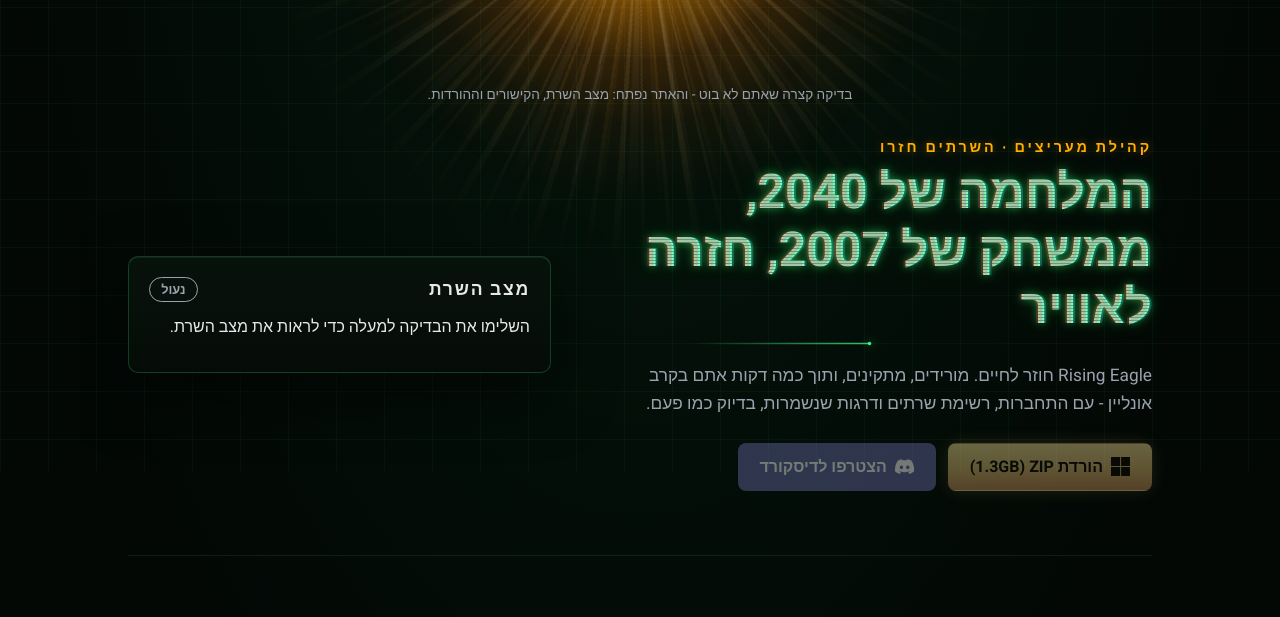
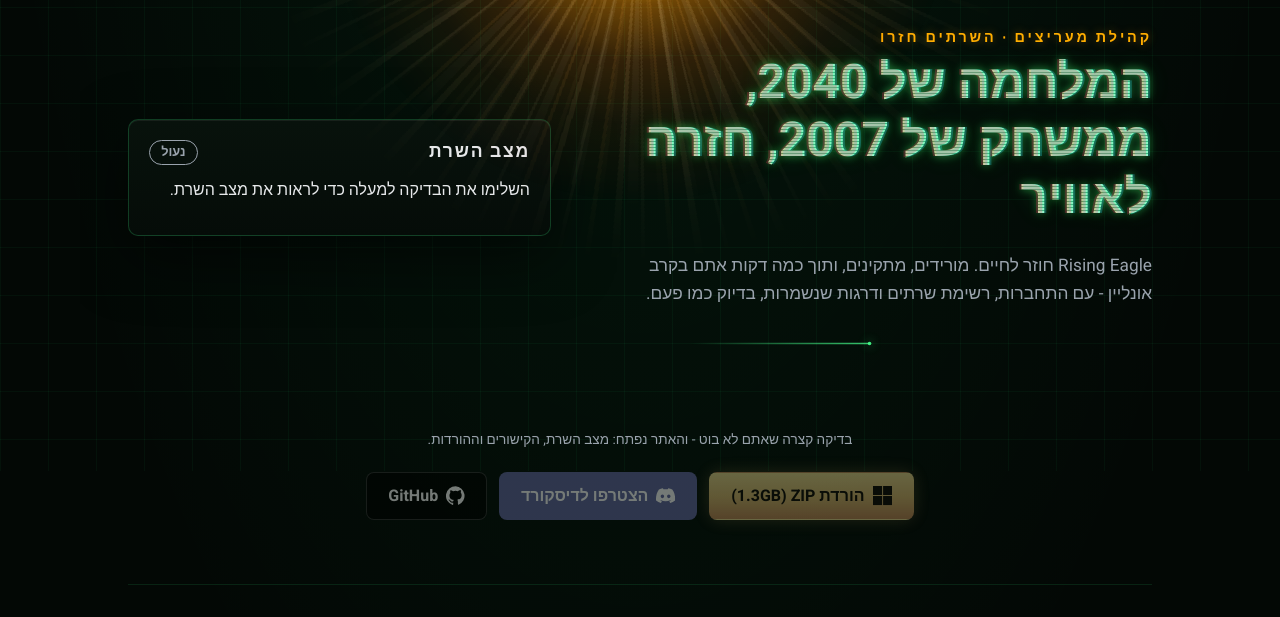
Before and after one commit to rising2code/Rising2, a plain HTML site: page DeployProjects/LandingPage/index.html in a window 1280 px wide. Shown: the part 329-946 px from the top of the page. Drawn offline with Linux system fonts and the light colour scheme.

Commit message:
Landing page: hero text | status, then the check and the buttons (Download, Discord, GitHub) centred; no links in the footer or FAQ
Co-Authored-By: Claude Opus 5.5 <noreply@anthropic.com>

```diff
--- a/DeployProjects/LandingPage/app.js
+++ b/DeployProjects/LandingPage/app.js
@@ -56,7 +56,7 @@ const T = {
     "faq.q1": "זה בחינם?", "faq.a1": "כן.",
     "faq.q2": "למה השרת לפעמים ישן?",
     "faq.a2": "הפרויקט ממומן על ידי מעריצים. כדי לחסוך בעלויות, שרת המשחק נכבה לבד אם אף אחד לא שיחק ב-15 הדקות האחרונות, או ב-05:00 בבוקר בכל יום. ככה כולנו יכולים להרשות לעצמנו לשחק שוב. כל הנקודות והדרגות נשמרות עד ההפעלה הבאה.",
-    "faq.q3": "איך יוצרים איתכם קשר?", "faq.a3": "בדיסקורד:",
+    "faq.q3": "איך יוצרים איתכם קשר?", "faq.a3": "בשרת הדיסקורד שלנו (Discord).",
     "footer.fan": "פרויקט מעריצים לא רשמי ללא מטרות רווח. Rising Eagle הוא סימן מסחרי של Invasion Interactive. אין קשר בין Rising2 לבעלי הזכויות.",
   },
   en: {
@@ -107,7 +107,7 @@ const T = {
     "faq.q1": "Is this FREE?", "faq.a1": "Yes.",
     "faq.q2": "Why is the server sometimes asleep?",
     "faq.a2": "This project is funded by fans. To save costs, the game server shuts down automatically if nobody has played in the last 15 minutes, or at 5 AM every day. That way we can all afford to play again. All scores and ranks are saved until the next server start.",
-    "faq.q3": "How do I contact you?", "faq.a3": "On Discord:",
+    "faq.q3": "How do I contact you?", "faq.a3": "On our Discord server.",
     "footer.fan": "Unofficial, non-profit fan project. Rising Eagle is a trademark of Invasion Interactive. Rising2 is not affiliated with the rights holders.",
   },
 };
--- a/DeployProjects/LandingPage/index.html
+++ b/DeployProjects/LandingPage/index.html
@@ -16,6 +16,7 @@
   <!-- Icons, used with <svg><use href="#i-..."/></svg> -->
   <svg width="0" height="0" style="position:absolute" aria-hidden="true">
     <symbol id="i-discord" viewBox="0 0 24 24"><path fill="currentColor" d="M20.317 4.37a19.79 19.79 0 0 0-4.885-1.515.074.074 0 0 0-.079.037c-.21.375-.444.865-.608 1.25a18.27 18.27 0 0 0-5.487 0 12.64 12.64 0 0 0-.617-1.25.077.077 0 0 0-.079-.037A19.74 19.74 0 0 0 3.677 4.37a.07.07 0 0 0-.032.027C.533 9.046-.32 13.58.099 18.058a.082.082 0 0 0 .031.056 19.9 19.9 0 0 0 5.993 3.03.078.078 0 0 0 .084-.028c.462-.63.874-1.295 1.226-1.994a.076.076 0 0 0-.041-.106 13.1 13.1 0 0 1-1.872-.892.077.077 0 0 1-.008-.128c.126-.094.252-.192.372-.291a.074.074 0 0 1 .078-.01c3.928 1.793 8.18 1.793 12.062 0a.074.074 0 0 1 .078.01c.12.098.246.198.373.292a.077.077 0 0 1-.006.127 12.3 12.3 0 0 1-1.873.892.077.077 0 0 0-.041.107c.36.698.772 1.362 1.225 1.993a.076.076 0 0 0 .084.028 19.84 19.84 0 0 0 6.002-3.03.077.077 0 0 0 .032-.054c.5-5.177-.838-9.674-3.549-13.66a.061.061 0 0 0-.031-.03zM8.02 15.33c-1.183 0-2.157-1.085-2.157-2.419 0-1.333.956-2.419 2.157-2.419 1.21 0 2.176 1.096 2.157 2.42 0 1.333-.956 2.418-2.157 2.418zm7.975 0c-1.183 0-2.157-1.085-2.157-2.419 0-1.333.955-2.419 2.157-2.419 1.21 0 2.176 1.096 2.157 2.42 0 1.333-.946 2.418-2.157 2.418z"/></symbol>
+    <symbol id="i-github" viewBox="0 0 24 24"><path fill="currentColor" d="M12 .3a12 12 0 0 0-3.8 23.4c.6.1.8-.3.8-.6v-2.2c-3.3.7-4-1.4-4-1.4-.6-1.4-1.4-1.8-1.4-1.8-1.1-.7.1-.7.1-.7 1.2.1 1.8 1.2 1.8 1.2 1.1 1.8 2.8 1.3 3.5 1 .1-.8.4-1.3.8-1.6-2.7-.3-5.5-1.3-5.5-5.9 0-1.3.5-2.4 1.2-3.2-.1-.3-.5-1.5.1-3.2 0 0 1-.3 3.3 1.2a11.5 11.5 0 0 1 6 0C17.3 4.7 18.3 5 18.3 5c.7 1.7.2 2.9.1 3.2.8.8 1.2 1.9 1.2 3.2 0 4.6-2.8 5.6-5.5 5.9.4.4.8 1.1.8 2.2v3.3c0 .3.2.7.8.6A12 12 0 0 0 12 .3"/></symbol>
     <symbol id="i-windows" viewBox="0 0 24 24"><path fill="currentColor" d="M0 0h11.377v11.372H0zm12.623 0H24v11.372H12.623zM0 12.623h11.377V24H0zm12.623 0H24V24H12.623z"/></symbol>
     <symbol id="i-free" viewBox="0 0 24 24"><path fill="none" stroke="currentColor" stroke-width="2" stroke-linecap="round" stroke-linejoin="round" d="M20 12v8H4v-8M2 7h20v5H2zM12 20V7m0 0H7.5a2.5 2.5 0 1 1 0-5C11 2 12 7 12 7zm0 0h4.5a2.5 2.5 0 1 0 0-5C13 2 12 7 12 7z"/></symbol>
     <symbol id="i-medal" viewBox="0 0 24 24"><path fill="none" stroke="currentColor" stroke-width="2" stroke-linecap="round" stroke-linejoin="round" d="M7 2h10l-3 7h-4zm5 7a6 6 0 1 0 0 12 6 6 0 0 0 0-12zm0 3 1.2 2.4 2.6.4-1.9 1.8.5 2.6-2.4-1.3-2.4 1.3.5-2.6-1.9-1.8 2.6-.4z"/></symbol>
@@ -39,20 +40,11 @@
   <main>
     <!-- ================= Banner + server status ================= -->
     <div class="sun"><i class="corona" aria-hidden="true"></i><i class="corona b" aria-hidden="true"></i><img class="hero-logo" src="assets/logo.png" alt="Rising2"></div>
-    <!-- one human check unlocks the server status, the links and the archive (no crawlers) -->
-    <div id="gate" class="gate">
-      <div class="cf-turnstile"></div>
-      <p id="gate-msg" class="gate-msg" data-i18n="gate.hint"></p>
-    </div>
     <section class="hero">
       <div class="hero-text">
         <p class="kicker" data-i18n="hero.kicker"></p>
         <h1 data-i18n="hero.title"></h1>
         <p class="lead" data-i18n="hero.lead"></p>
-        <div class="cta">
-          <a class="btn primary" data-download href="#"><svg><use href="#i-windows"/></svg><span data-i18n="cta.download"></span></a>
-          <a class="btn discord" data-discord href="#" target="_blank" rel="noopener"><svg><use href="#i-discord"/></svg><span data-i18n="cta.discord"></span></a>
-        </div>
       </div>
 
       <aside id="status" class="status-card" aria-live="polite">
@@ -70,6 +62,17 @@
         </form>
       </aside>
     </section>
+
+    <!-- one human check unlocks the server status, the links and the archive (no crawlers) -->
+    <div id="gate" class="gate">
+      <div class="cf-turnstile"></div>
+      <p id="gate-msg" class="gate-msg" data-i18n="gate.hint"></p>
+    </div>
+    <div class="cta hero-cta">
+      <a class="btn primary" data-download href="#"><svg><use href="#i-windows"/></svg><span data-i18n="cta.download"></span></a>
+      <a class="btn discord" data-discord href="#" target="_blank" rel="noopener"><svg><use href="#i-discord"/></svg><span data-i18n="cta.discord"></span></a>
+      <a class="btn github" data-github href="#" target="_blank" rel="noopener"><svg><use href="#i-github"/></svg><span>GitHub</span></a>
+    </div>
 
     <!-- ================= Why ================= -->
     <section id="why" class="block">
@@ -180,14 +183,13 @@
       <dl class="faq">
         <div><dt data-i18n="faq.q1"></dt><dd data-i18n="faq.a1"></dd></div>
         <div><dt data-i18n="faq.q2"></dt><dd data-i18n="faq.a2"></dd></div>
-        <div><dt data-i18n="faq.q3"></dt><dd><span data-i18n="faq.a3"></span> <a data-discord href="#" target="_blank" rel="noopener">Discord</a></dd></div>
+        <div><dt data-i18n="faq.q3"></dt><dd data-i18n="faq.a3"></dd></div>
       </dl>
     </section>
   </main>
 
   <footer>
     <p data-i18n="footer.fan"></p>
-    <p><a data-discord href="#" target="_blank" rel="noopener">Discord</a> · <a data-github href="#" target="_blank" rel="noopener">GitHub</a></p>
     <p class="build" dir="ltr">dev</p>
   </footer>
 
--- a/DeployProjects/LandingPage/style.css
+++ b/DeployProjects/LandingPage/style.css
@@ -45,7 +45,7 @@ main { overflow-x: clip; } /* the sun aura is wider than a phone */
 
 /* ---------- hero ---------- */
 .hero { display: grid; grid-template-columns: 1.3fr 1fr; gap: clamp(1.5rem, 4vw, 3.5rem); align-items: center;
-  padding: clamp(1rem, 3vw, 2rem) 0 clamp(2rem, 6vw, 4rem); }
+  padding: clamp(1rem, 3vw, 2rem) 0 clamp(1.25rem, 3vw, 2rem); }
 @media (max-width: 860px) { .hero { grid-template-columns: 1fr; } }
 .kicker { margin: 0 0 .5rem; color: var(--gold); text-shadow: 0 0 10px #ff9a0066; font: 700 .9rem var(--head); letter-spacing: .2em; text-transform: uppercase; }
 .hero-logo { position: relative; width: 100%; height: auto; display: block; }
@@ -98,6 +98,8 @@ h1 { font: 700 clamp(1.8rem, 4.4vw, 3rem)/1.2 Consolas, "Lucida Console", "Couri
 .btn:hover { transform: translateY(-1px); filter: brightness(1.1); }
 .btn:disabled { opacity: .6; cursor: wait; }
 .btn.discord { background: var(--discord); color: #fff; }
+.btn.github { background: #000; color: #fff; border: 1px solid #ffffff33; }
+.btn.github:hover { border-color: #ffffff88; }
 .btn.primary { color: #1a0d00; background: linear-gradient(180deg, var(--gold-2), var(--gold) 55%, var(--fire)); box-shadow: 0 0 18px #ff9a0055; }
 .btn.primary:hover { box-shadow: 0 0 28px #ffae00aa, 0 0 6px #ffd51f; }
 .btn.wide { width: 100%; }
@@ -117,7 +119,9 @@ h1 { font: 700 clamp(1.8rem, 4.4vw, 3rem)/1.2 Consolas, "Lucida Console", "Couri
 
 /* the human check, under the logo: unlocks the status, the links and the archive */
 .gate { position: relative; display: flex; flex-direction: column; align-items: center; gap: .4rem;
-  margin: clamp(.5rem, 2vw, 1rem) auto 0; text-align: center; }
+  margin: 0 auto; text-align: center; }
+/* the buttons row under the check, centred */
+.hero-cta { justify-content: center; margin: 1.25rem 0 clamp(2rem, 6vw, 4rem); }
 .gate .cf-turnstile { min-height: 65px; }
 .gate-msg { margin: 0; max-width: 34rem; font-size: .85rem; color: var(--muted); }
 .gate-msg.ok { color: var(--ok); font-weight: 700; }
```
